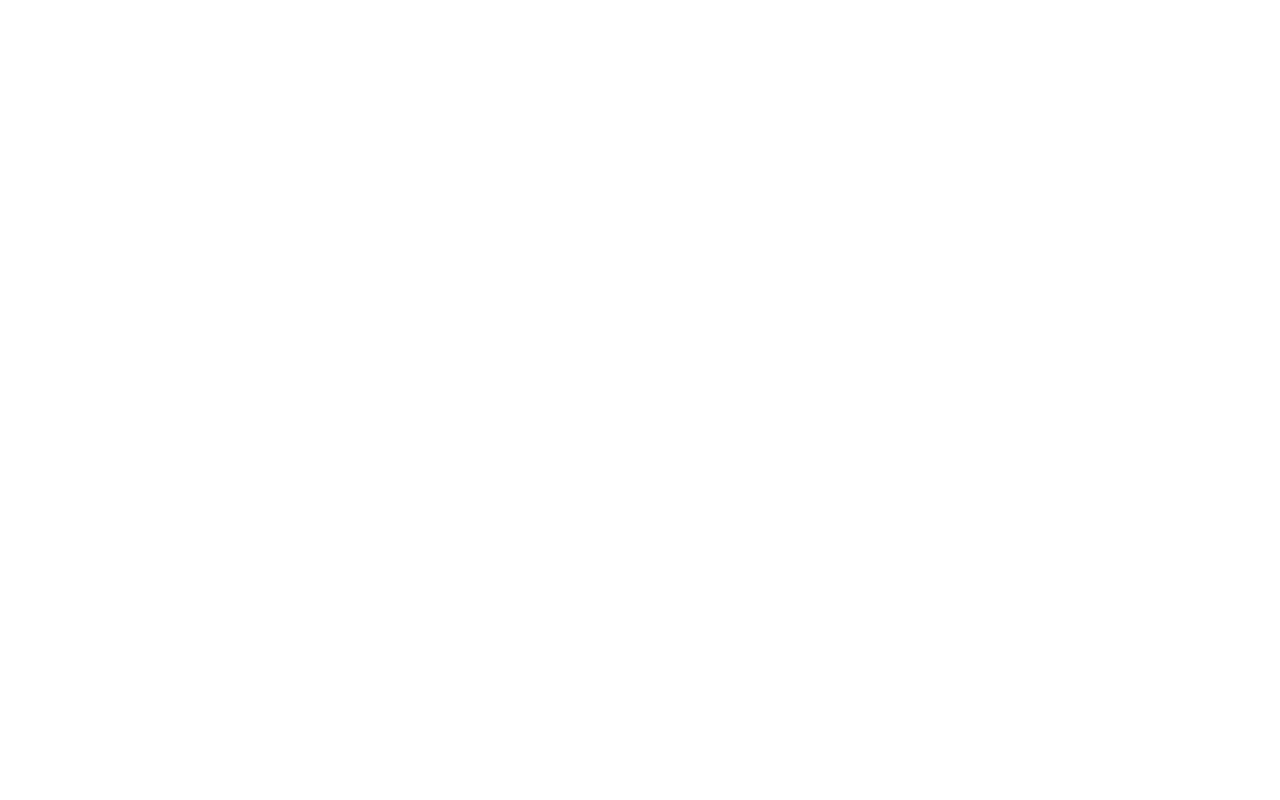
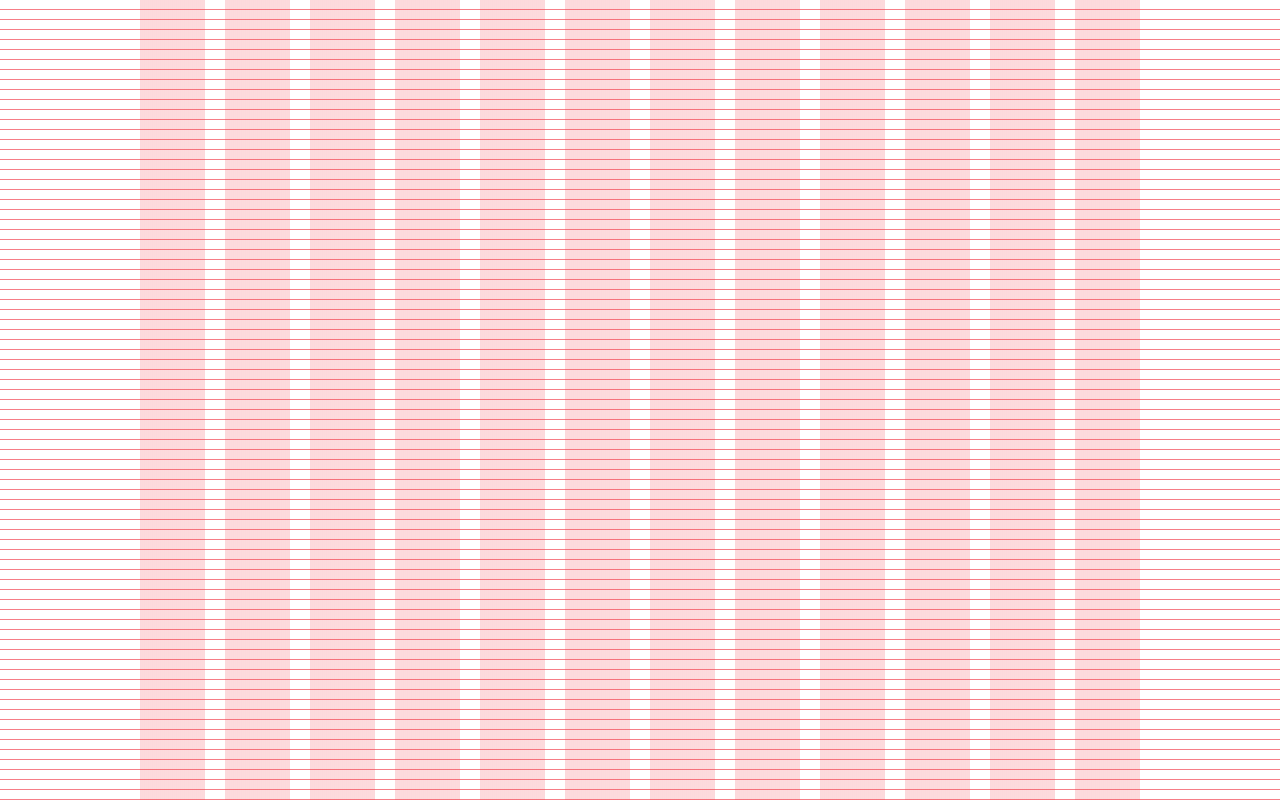
Before and after one commit to yamoo9/wai-design, a plain HTML site: page DAY02/www/index.html in a window 1280 px wide. Drawn offline with Linux system fonts and the light colour scheme.

Commit message:
가이드 CSS 추가

```diff
--- a/DAY02/www/css/grid.css
+++ b/DAY02/www/css/grid.css
@@ -0,0 +1,22 @@
+/*
+ * --------------------------------
+ * Grid System 디자인
+ * --------------------------------
+ * 1000px
+ * 12개 컬럼
+ * 컬럼 65px
+ * 거터 20px
+ * 거터 방향 after
+ */
+body {
+  margin: 0;
+}
+/**
+ * --------------------------------
+ * 컨테이너 모듈
+ * ----------------------------- */
+.container {
+  width: 1000px;
+  margin-left: auto;
+  margin-right: auto;
+}
--- /dev/null
+++ b/DAY02/www/css/guide.css
@@ -0,0 +1,23 @@
+@charset "utf-8";
+/*! guide.css © yamoo9.net, 2016 */
+/*.show-guide {
+  min-height: 100vh;
+  background-image:
+  linear-gradient(180deg, transparent 93%, #b8222f 93%),
+  linear-gradient(90deg, hsla(355, 87%, 61%, 0.34) 76.4705%, transparent 76.4705%);
+  background-size:
+  1px 10px,
+  85px 1px;
+}*/
+
+body.show-guide {
+  min-height: 100vh;
+  background-image: linear-gradient(180deg, transparent 93%, hsla(355, 87%, 61%, 0.7) 93%);
+  background-size: 1px 10px;
+}
+
+body.show-guide .container {
+  min-height: inherit;
+  background-image: linear-gradient(90deg, hsla(355, 87%, 61%, 0.2) 76.4705%, transparent 76.4705%);
+  background-size: 85px 1px;
+}
--- a/DAY02/www/index.html
+++ b/DAY02/www/index.html
@@ -17,16 +17,22 @@
   <link rel="shortcut icon" href="images/favicon-v2.png" type="image/x-icon">
 
   <!-- 스타일 로드 -->
+  <link rel="stylesheet" href="css/guide.css">
+  <link rel="stylesheet" href="css/grid.css">
   <link rel="stylesheet" href="css/style.css">
   <!-- 스크립트 로드 -->
   <script src="lib/modernizr.min.js"></script>
   <script src="lib/detectizr.min.js"></script>
 </head>
-<body>
+<body class="show-guide">
 <!--[if lte IE 8]>
   <p class="browserupgrade">사용 중인 웹 브라우저는 <strong>보안이 보장되지 않는 오래되었습니다</strong>.
   부디 <a href="http://browsehappy.com/">사용 중인 웹 브라우저를 업그레이드</a>하셔서 안전하고 빠른 웹 서핑을 하시길 권합니다.</p>
 <![endif]-->
 
+  <div class="container">
+
+  </div>
+
 </body>
 </html>
```
